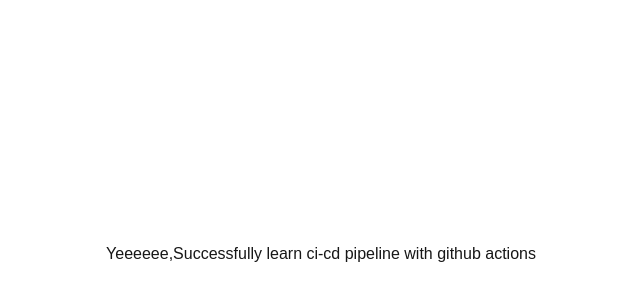
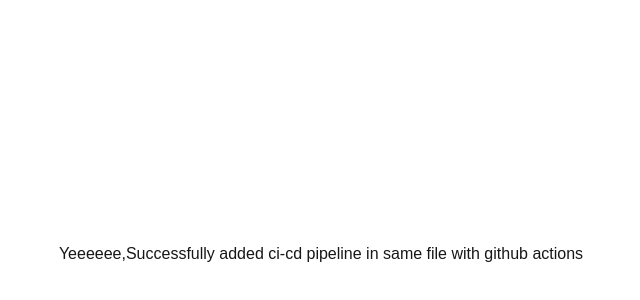
Before and after one commit to TanvirCou/next-ci-cd, a Next.js app: page / in a window 1280 px wide. Shown: the part 146-446 px from the top of the page, without its empty margins (319-959 px from the left). Built offline with nearby package versions, Linux system fonts and the light colour scheme.

Commit message:
I am trying to add ci-cd to same file.

```diff
--- a/src/app/page.tsx
+++ b/src/app/page.tsx
@@ -1,7 +1,10 @@
 export default function Home() {
   return (
     <div className="h-screen w-full flex items-center justify-center">
-      <p>Yeeeeee,Successfully learn ci-cd pipeline with github actions</p>
+      <p>
+        Yeeeeee,Successfully added ci-cd pipeline in same file with github
+        actions
+      </p>
     </div>
   );
 }
```
